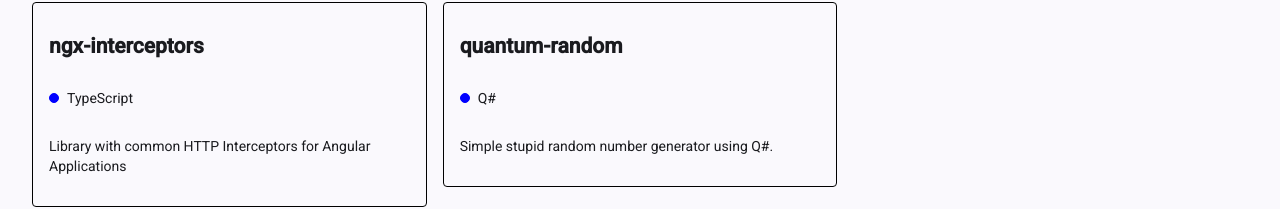
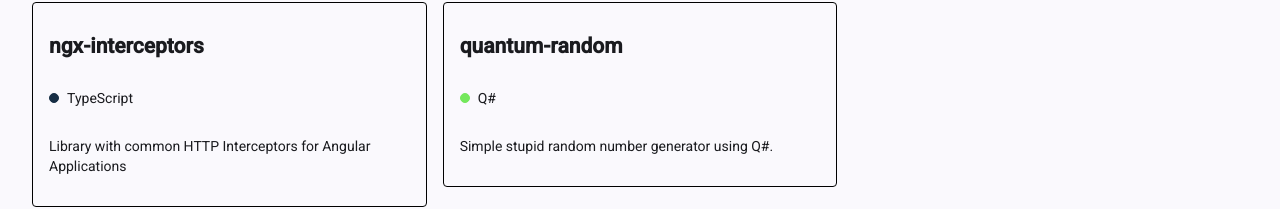
Before and after one commit to SebaRenner/backlog, an Angular app in the folder backlog/: page / in a window 1280 px wide. Shown: the part 110-319 px from the top of the page. Built offline with nearby package versions, Linux system fonts and the light colour scheme.

Commit message:
introduced dynamic color for dot based on text

```diff
--- a/backlog/src/app/components/project-card/language-display/language-display.html
+++ b/backlog/src/app/components/project-card/language-display/language-display.html
@@ -1,2 +1,6 @@
-<div class="dot"></div>
+<div
+    class="dot"
+    [style.background-color]="textToColor(language())"
+    [style.border-color]="textToColor(language())">
+</div>
 <p>{{ language() }}</p>
--- a/backlog/src/app/components/project-card/language-display/language-display.ts
+++ b/backlog/src/app/components/project-card/language-display/language-display.ts
@@ -8,4 +8,17 @@
 })
 export class LanguageDisplay {
   language = input.required<string>();
+
+  textToColor(text: string): string {
+    let r = 0, g = 0, b = 0;
+
+    for (let i = 0; i < text.length; i++) {
+      const charCode = text.charCodeAt(i);
+      r = (r + charCode * 1) % 256;
+      g = (g + charCode * 2) % 256;
+      b = (b + charCode * 3) % 256;
+    }
+
+    return `rgb(${r}, ${g}, ${b})`;
+  }
 }
```
